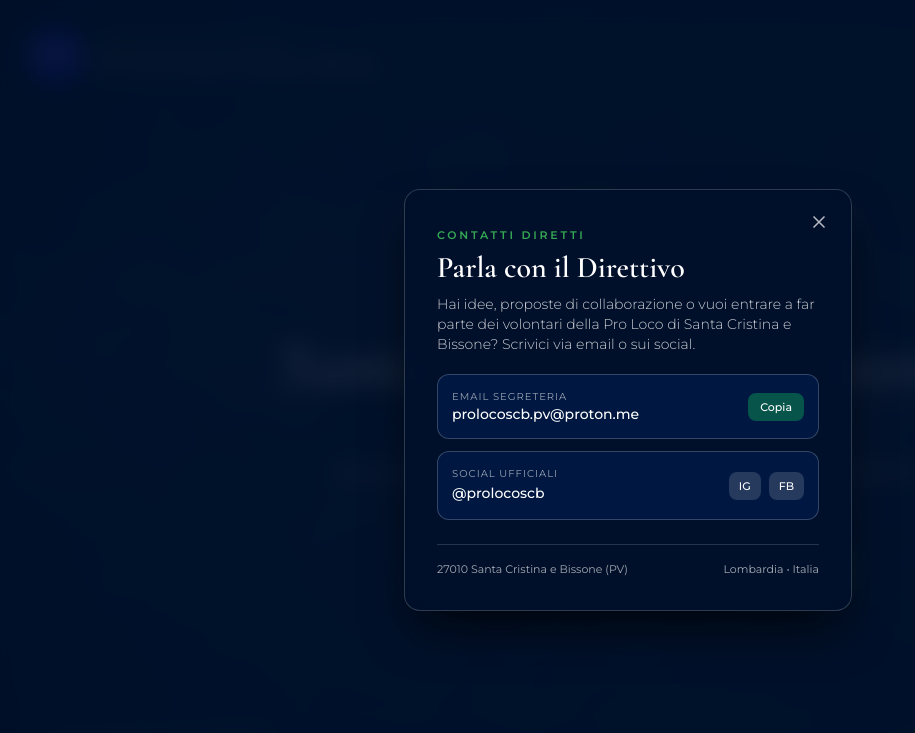
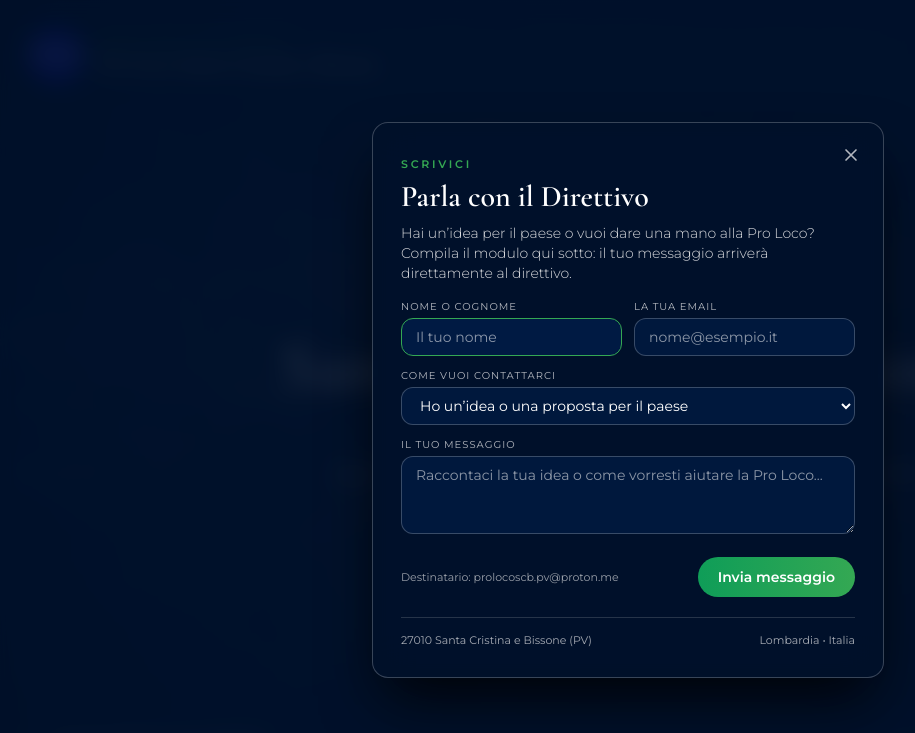
Before and after one commit to prolocoscb/prolocoscb.github.io, a plain HTML site: page index.html in a window 1280 px wide. Both pictures are taken after a click on the button "Scrivici". Shown: the whole page, without its empty margins (12-927 px from the left). Drawn offline with nearby package versions, Linux system fonts and the light colour scheme.

Commit message:
Refactor contact modal to write popup and update styles

```diff
--- a/index.html
+++ b/index.html
@@ -99,8 +99,8 @@
 
     .cinematic-overlay {
       background:
-        radial-gradient(circle at 50% 48%, rgba(0, 17, 43, 0.62) 0%, rgba(0, 17, 43, 0.84) 68%, rgba(0, 11, 28, 0.96) 100%),
-        linear-gradient(180deg, rgba(0, 11, 28, 0.86) 0%, rgba(0, 28, 70, 0.42) 45%, rgba(0, 11, 28, 0.94) 100%);
+        radial-gradient(circle at 50% 48%, rgba(0, 17, 43, 0.65) 0%, rgba(0, 17, 43, 0.86) 68%, rgba(0, 11, 28, 0.96) 100%),
+        linear-gradient(180deg, rgba(0, 11, 28, 0.86) 0%, rgba(0, 28, 70, 0.45) 45%, rgba(0, 11, 28, 0.95) 100%);
     }
 
     .hero-text-shadow {
@@ -124,12 +124,29 @@
       box-shadow: 0 8px 24px rgba(0, 0, 0, 0.45);
     }
 
-    .glass-card {
-      background: rgba(0, 17, 43, 0.82);
-      backdrop-filter: blur(20px);
-      -webkit-backdrop-filter: blur(20px);
-      border: 1px solid rgba(255, 255, 255, 0.18);
-      box-shadow: 0 25px 50px -12px rgba(0, 0, 0, 0.75);
+    .glass-popup {
+      background: rgba(0, 17, 43, 0.90);
+      backdrop-filter: blur(22px);
+      -webkit-backdrop-filter: blur(22px);
+      border: 1px solid rgba(255, 255, 255, 0.22);
+      box-shadow: 0 30px 60px -12px rgba(0, 0, 0, 0.85);
+    }
+
+    .form-input {
+      background: rgba(0, 28, 70, 0.72);
+      border: 1px solid rgba(255, 255, 255, 0.22);
+      color: #ffffff;
+      transition: border-color 0.25s ease, background-color 0.25s ease;
+    }
+
+    .form-input::placeholder {
+      color: rgba(255, 255, 255, 0.55);
+    }
+
+    .form-input:focus {
+      outline: none;
+      border-color: #34A853;
+      background: rgba(0, 28, 70, 0.92);
     }
 
     @keyframes fadeUp {
@@ -140,6 +157,12 @@
     .delay-150 { animation-delay: 0.15s; opacity: 0; }
     .delay-300 { animation-delay: 0.30s; opacity: 0; }
     .delay-450 { animation-delay: 0.45s; opacity: 0; }
+
+    @keyframes popIn {
+      from { opacity: 0; transform: scale(0.95) translateY(10px); }
+      to { opacity: 1; transform: scale(1) translateY(0); }
+    }
+    .animate-pop-in { animation: popIn 0.28s cubic-bezier(0.16, 1, 0.3, 1) forwards; }
 
     @keyframes pulseRing {
       0% { transform: scale(0.85); opacity: 0.85; }
@@ -235,8 +258,8 @@
         Stiamo preparando il calendario delle prossime iniziative culturali, gastronomiche e di valorizzazione del territorio.
       </p>
 
-      <!-- Call to Action: Instagram, Facebook e Contatto Email -->
-      <div class="animate-fade-up delay-450 mt-6 sm:mt-9 flex flex-col sm:flex-row flex-wrap items-stretch sm:items-center justify-center gap-2.5 sm:gap-4 max-w-xs sm:max-w-none mx-auto">
+      <!-- Call to Action: Instagram, Facebook e Scrivici -->
+      <div class="animate-fade-up delay-450 mt-6 sm:mt-8 flex flex-col sm:flex-row flex-wrap items-stretch sm:items-center justify-center gap-2.5 sm:gap-4 max-w-xs sm:max-w-none mx-auto">
         <a href="https://www.instagram.com/prolocoscb" target="_blank" rel="noopener noreferrer"
            class="glass-pill hover:bg-platano-dark/65 hover:border-platano-light transition-all duration-300 px-5 py-2.5 rounded-full flex items-center justify-center gap-2.5 text-xs sm:text-sm font-medium tracking-wide text-white group">
           <svg class="w-4 h-4 text-platano-light shrink-0 group-hover:scale-110 transition-transform" fill="currentColor" viewBox="0 0 24 24">
@@ -253,7 +276,7 @@
           <span>Facebook</span>
         </a>
 
-        <button onclick="toggleContactModal(true)"
+        <button type="button" onclick="toggleWritePopup(true)"
            class="bg-gradient-to-r from-platano-dark to-platano-light hover:brightness-110 text-white shadow-lg shadow-black/40 border border-white/15 transition-all duration-300 px-6 py-2.5 rounded-full flex items-center justify-center gap-2 text-xs sm:text-sm font-semibold tracking-wide cursor-pointer">
           <svg class="w-4 h-4 shrink-0" fill="none" stroke="currentColor" stroke-width="2" viewBox="0 0 24 24">
             <path stroke-linecap="round" stroke-linejoin="round" d="M3 8l7.89 5.26a2 2 0 002.22 0L21 8M5 19h14a2 2 0 002-2V7a2 2 0 00-2-2H5a2 2 0 00-2 2v10a2 2 0 002 2z"/>
@@ -284,47 +307,67 @@
     </footer>
   </div>
 
-  <!-- Modale Contatti -->
-  <div id="contact-modal" class="fixed inset-0 z-50 hidden items-center justify-center p-4 bg-navy-dark/85 backdrop-blur-md transition-opacity duration-300 overflow-y-auto">
-    <div class="glass-card rounded-2xl max-w-md w-full p-5 sm:p-8 relative text-white my-auto">
-      <button onclick="toggleContactModal(false)" class="absolute top-3.5 right-3.5 sm:top-4 sm:right-4 text-white/70 hover:text-white p-1.5 rounded-full hover:bg-white/10 transition cursor-pointer" aria-label="Chiudi">
+  <!-- Popup Compilazione Form Contatti -->
+  <div id="write-popup" class="fixed inset-0 z-50 hidden items-center justify-center p-4 bg-navy-dark/85 backdrop-blur-md overflow-y-auto" role="dialog" aria-modal="true" aria-labelledby="popup-title">
+    <div class="glass-popup animate-pop-in rounded-2xl max-w-lg w-full p-5 sm:p-7 relative text-white my-auto text-left">
+      <button type="button" onclick="toggleWritePopup(false)" class="absolute top-3.5 right-3.5 sm:top-4 sm:right-4 text-white/70 hover:text-white p-1.5 rounded-full hover:bg-white/10 transition cursor-pointer" aria-label="Chiudi popup">
         <svg class="w-5 h-5" fill="none" stroke="currentColor" stroke-width="2" viewBox="0 0 24 24">
           <path stroke-linecap="round" stroke-linejoin="round" d="M6 18L18 6M6 6l12 12"/>
         </svg>
       </button>
 
-      <span class="text-[11px] uppercase tracking-[0.25em] text-platano-light font-semibold">Contatti Diretti</span>
-      <h2 class="font-serif text-2xl sm:text-3xl font-semibold mt-1 mb-2 pr-6">Parla con il Direttivo</h2>
-      <p class="text-xs sm:text-sm text-white/80 font-light leading-relaxed mb-5">
-        Hai idee, proposte di collaborazione o vuoi entrare a far parte dei volontari della Pro Loco di Santa Cristina e Bissone? Scrivici via email o sui social.
+      <span class="text-[11px] uppercase tracking-[0.25em] text-platano-light font-semibold">Scrivici</span>
+      <h2 id="popup-title" class="font-serif text-2xl sm:text-3xl font-semibold mt-1 mb-2 pr-8">Parla con il Direttivo</h2>
+      <p class="text-xs sm:text-sm text-white/85 font-light leading-relaxed mb-4">
+        Hai un’idea per il paese o vuoi dare una mano alla Pro Loco? Compila il modulo qui sotto: il tuo messaggio arriverà direttamente al direttivo.
       </p>
 
-      <div class="space-y-3">
-        <div class="bg-navy/85 border border-white/20 rounded-xl p-3.5 flex items-center justify-between gap-2">
-          <div class="min-w-0">
-            <span class="block text-[10px] uppercase tracking-widest text-white/60">Email Segreteria</span>
-            <a href="mailto:prolocoscb.pv@proton.me" class="text-xs sm:text-sm font-medium text-white hover:text-platano-light transition truncate block">
-              prolocoscb.pv@proton.me
-            </a>
+      <form id="proloco-contact-form" action="https://formsubmit.co/prolocoscb.pv@proton.me" method="POST" class="space-y-3">
+        <input type="hidden" name="_subject" value="Nuovo messaggio dal sito Pro Loco Santa Cristina e Bissone" />
+        <input type="hidden" name="_captcha" value="false" />
+        <input type="text" name="_honey" class="hidden" tabindex="-1" autocomplete="off" />
+
+        <div class="grid grid-cols-1 sm:grid-cols-2 gap-3">
+          <div>
+            <label for="sender-name" class="block text-[10px] uppercase tracking-widest text-white/70 mb-1">Nome o Cognome</label>
+            <input id="sender-name" name="Nome" type="text" required placeholder="Il tuo nome"
+                   class="form-input w-full rounded-xl px-3.5 py-2 text-xs sm:text-sm" />
           </div>
-          <button onclick="copyText('prolocoscb.pv@proton.me', this)" class="text-[11px] bg-platano-dark/45 hover:bg-platano-light hover:text-navy-dark text-white px-3 py-1.5 rounded-lg transition font-medium shrink-0 cursor-pointer">
-            Copia
+          <div>
+            <label for="sender-email" class="block text-[10px] uppercase tracking-widest text-white/70 mb-1">La tua Email</label>
+            <input id="sender-email" name="Email" type="email" required placeholder="nome@esempio.it"
+                   class="form-input w-full rounded-xl px-3.5 py-2 text-xs sm:text-sm" />
+          </div>
+        </div>
+
+        <div>
+          <label for="sender-topic" class="block text-[10px] uppercase tracking-widest text-white/70 mb-1">Come vuoi contattarci</label>
+          <select id="sender-topic" name="Motivo" class="form-input w-full rounded-xl px-3.5 py-2 text-xs sm:text-sm">
+            <option value="Proposta o idea per il paese" class="bg-navy-dark text-white">Ho un’idea o una proposta per il paese</option>
+            <option value="Disponibilità ad aiutare la Pro Loco" class="bg-navy-dark text-white">Voglio dare una mano o propormi come volontario</option>
+            <option value="Informazioni generali" class="bg-navy-dark text-white">Altra richiesta per il direttivo</option>
+          </select>
+        </div>
+
+        <div>
+          <label for="sender-message" class="block text-[10px] uppercase tracking-widest text-white/70 mb-1">Il tuo messaggio</label>
+          <textarea id="sender-message" name="Messaggio" rows="3" required
+                    placeholder="Raccontaci la tua idea o come vorresti aiutare la Pro Loco..."
+                    class="form-input w-full rounded-xl px-3.5 py-2 text-xs sm:text-sm resize-y"></textarea>
+        </div>
+
+        <div class="flex flex-col sm:flex-row sm:items-center justify-between gap-3 pt-1">
+          <span class="text-[11px] text-white/60">Destinatario: prolocoscb.pv@proton.me</span>
+          <button type="submit" id="submit-contact-btn"
+                  class="bg-gradient-to-r from-platano-dark to-platano-light hover:brightness-110 text-white font-semibold text-xs sm:text-sm px-5 py-2.5 rounded-full transition cursor-pointer shrink-0">
+            Invia messaggio
           </button>
         </div>
+      </form>
 
-        <div class="bg-navy/85 border border-white/20 rounded-xl p-3.5 flex items-center justify-between gap-2">
-          <div>
-            <span class="block text-[10px] uppercase tracking-widest text-white/60">Social Ufficiali</span>
-            <span class="text-xs sm:text-sm font-medium text-white">@prolocoscb</span>
-          </div>
-          <div class="flex gap-2 shrink-0">
-            <a href="https://www.instagram.com/prolocoscb" target="_blank" rel="noopener noreferrer" class="text-[11px] bg-white/15 hover:bg-platano-light hover:text-navy-dark px-2.5 py-1.5 rounded-lg transition font-medium">IG</a>
-            <a href="https://www.facebook.com/prolocoscb" target="_blank" rel="noopener noreferrer" class="text-[11px] bg-white/15 hover:bg-platano-light hover:text-navy-dark px-2.5 py-1.5 rounded-lg transition font-medium">FB</a>
-          </div>
-        </div>
-      </div>
+      <div id="form-feedback" class="hidden mt-3 rounded-xl px-3.5 py-2.5 text-xs leading-relaxed"></div>
 
-      <div class="mt-6 pt-4 border-t border-white/15 flex flex-wrap items-center justify-between gap-2 text-[11px] text-white/65">
+      <div class="mt-5 pt-3.5 border-t border-white/15 flex flex-wrap items-center justify-between gap-2 text-[11px] text-white/65">
         <span>27010 Santa Cristina e Bissone (PV)</span>
         <span>Lombardia • Italia</span>
       </div>
@@ -336,7 +379,7 @@
       {
         image: 'IMG_0119.jpeg',
         title: 'Bissone vista dall’alto',
-        subtitle: 'Vista aerea tra campi coltivati, alberature e le vie di Bissone'
+        subtitle: 'Veduta aerea tra campi coltivati, alberature e corti storiche di Bissone'
       },
       {
         image: 'IMG_0120.jpeg',
@@ -415,31 +458,61 @@
       slideInterval = setInterval(() => goToSlide(currentIndex + 1), SLIDE_DURATION);
     }
 
-    function toggleContactModal(show) {
-      const modal = document.getElementById('contact-modal');
+    function toggleWritePopup(show) {
+      const popup = document.getElementById('write-popup');
       if (show) {
-        modal.classList.remove('hidden');
-        modal.classList.add('flex');
+        popup.classList.remove('hidden');
+        popup.classList.add('flex');
+        setTimeout(() => document.getElementById('sender-name').focus(), 60);
       } else {
-        modal.classList.add('hidden');
-        modal.classList.remove('flex');
+        popup.classList.add('hidden');
+        popup.classList.remove('flex');
       }
     }
 
-    function copyText(text, btn) {
-      navigator.clipboard.writeText(text).then(() => {
-        const original = btn.textContent;
-        btn.textContent = 'Copiato!';
-        btn.classList.add('bg-platano-light', 'text-navy-dark');
-        setTimeout(() => {
-          btn.textContent = original;
-          btn.classList.remove('bg-platano-light', 'text-navy-dark');
-        }, 2000);
-      });
-    }
+    document.getElementById('write-popup').addEventListener('click', (e) => {
+      if (e.target.id === 'write-popup') toggleWritePopup(false);
+    });
 
-    document.getElementById('contact-modal').addEventListener('click', (e) => {
-      if (e.target.id === 'contact-modal') toggleContactModal(false);
+    document.addEventListener('keydown', (e) => {
+      if (e.key === 'Escape') toggleWritePopup(false);
+    });
+
+    const contactForm = document.getElementById('proloco-contact-form');
+    const submitBtn = document.getElementById('submit-contact-btn');
+    const feedbackEl = document.getElementById('form-feedback');
+
+    contactForm.addEventListener('submit', async (e) => {
+      e.preventDefault();
+      feedbackEl.classList.add('hidden');
+      submitBtn.disabled = true;
+      const originalBtnText = submitBtn.textContent;
+      submitBtn.textContent = 'Invio in corso...';
+
+      try {
+        const formData = new FormData(contactForm);
+        const response = await fetch('https://formsubmit.co/ajax/prolocoscb.pv@proton.me', {
+          method: 'POST',
+          headers: { 'Accept': 'application/json' },
+          body: formData
+        });
+
+        if (response.ok) {
+          feedbackEl.className = 'mt-3 rounded-xl px-3.5 py-2.5 text-xs leading-relaxed bg-platano-dark/35 border border-platano-light/60 text-white';
+          feedbackEl.textContent = 'Grazie! Il tuo messaggio è stato inviato al direttivo della Pro Loco di Santa Cristina e Bissone.';
+          feedbackEl.classList.remove('hidden');
+          contactForm.reset();
+        } else {
+          throw new Error('Risposta non valida');
+        }
+      } catch (err) {
+        feedbackEl.className = 'mt-3 rounded-xl px-3.5 py-2.5 text-xs leading-relaxed bg-red-950/75 border border-red-400/50 text-white';
+        feedbackEl.textContent = 'Non è stato possibile inviare il messaggio ora. Puoi scriverci direttamente a prolocoscb.pv@proton.me.';
+        feedbackEl.classList.remove('hidden');
+      } finally {
+        submitBtn.disabled = false;
+        submitBtn.textContent = originalBtnText;
+      }
     });
 
     renderSlides();
```
